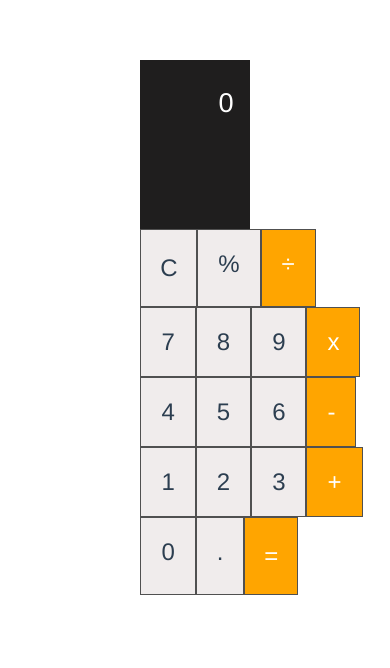
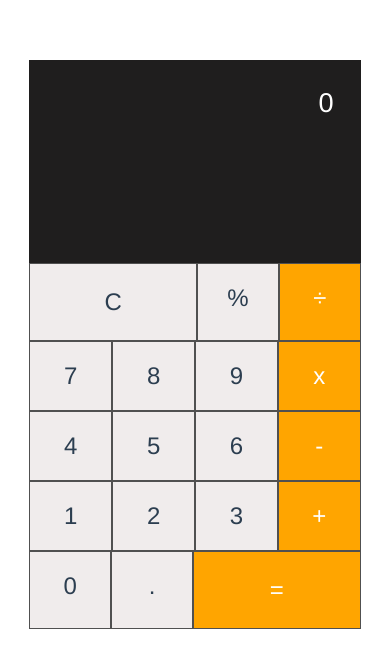
Before and after one commit to RomanVasylyna/vueCalculator, a Vue app: page / in a window 390 px wide. Shown: the top 668 px of the page. Built offline with nearby package versions, Linux system fonts and the light colour scheme.

Commit message:
Mobile Layout

```diff
--- a/src/components/Calculator.vue
+++ b/src/components/Calculator.vue
@@ -12,7 +12,7 @@
 
         <!-- Bottom Display -->
         <p class="secondary-muted"
-        v-if="showSecondary" :class="{'secondary-normal' : equalsStatus}"
+        v-if="showSecondary"
         >{{secondary || '0'}}</p>
 
 
@@ -94,7 +94,7 @@ this.equalsStatus = false;
 // Type numbers
 type(e) {
  if(this.equalsStatus) { //If equals buttons has been clicked
- this.clear(); //Wipe out data
+//  this.clear(); //Wipe out data
  }
  if(this.operation === '') { // Until operation has been defined
  this.left += e.target.innerHTML; // Add numbers to left display
@@ -121,14 +121,16 @@ this.right += '.';
 // Getting percentages of a current number
 // parseFloat - recieves a string and returns decimal with a dot
 percent() {
-if(!this.left.includes('%')) {
-this.left += '%';
-this.showSecondary = true;
-this.secondary = `${parseFloat(this.left) / 100}`; // Return back the string
-} if(this.left === '0') {
-this.left = '0';
+if(!this.left.includes('%')) { // If left display doesn't have %
+this.left += '%'; // Add % sign
+this.showSecondary = true; // Show secondary display
+this.secondary = `${parseFloat(this.left) / 100}`; // Calculate the percentages
+// } if(this.left === '0') {
+// this.left = '0';
+// }
 }
 },
+
 
 makeOperation(e) {
 let sign = e.target.innerHTML.toString();
@@ -153,9 +155,12 @@ return parseInt(a) * parseInt(b);
 equals() {
 // this.secondary = this.setOperation(this.left, this.right);
 this.equalsStatus = true;
-this.showMain = false;
+this.showMain = true;
 this.operation = '';
-this.left = this.secondary;
+this.left = this.secondary.toString();
+this.secondary = '';
+this.showSecondary = false;
+this.right = '';
 },
 
 
@@ -197,11 +202,13 @@ color: gray;
 padding-left: 25vw;
 }
 
-.secondary-normal{
+/* .secondary-normal{
 color: #fff;
 padding-left: 25vw;
 padding-bottom: 5px;
-}
+техпаспорт 21
+заява 27
+} */
 
 .first-row, .second-row, .third-row, .fourth-row, .fifth-row{
 display: flex;
@@ -209,11 +216,13 @@ flex-direction: row;
 }
 
 .first-row .clear{
-padding: 1em 4.8vw;
+padding: 1em 17%;
 }
 
+/* 4.8vw */
+
 .fifth-row .yellow-btn{
-padding: 1em 4.8vw;
+padding: 1em 17%;
 }
 
 .btn{
@@ -237,4 +246,81 @@ cursor: pointer;
 width: 20vw;
 }
 
+/* Phones */
+@media (max-width: 690px) {
+
+.calculator{
+display: flex;
+flex-direction: column;
+width: 85vw;
+margin: 8px auto;
+font-size: 1.5rem;
+}
+
+.display{
+display: flex;
+flex-direction: column;
+background: rgb(31, 30, 30);
+color: #fff;
+height: 24vh;
+font-size: 1.7rem;
+padding-right: 1em;
+}
+
+.first-row .clear{
+padding: 1em 19%;
+}
+
+/* 4.8vw */
+
+.fifth-row .yellow-btn{
+padding: 1em 19%;
+}
+
+.secondary-muted{
+color: gray;
+padding-left: 65vw;
+}
+
+
+}
+
+/* Ipad and other tablets*/
+@media only screen and (max-width: 800px) and (min-width: 700px) {
+
+.calculator{
+display: flex;
+flex-direction: column;
+width: 55vw;
+margin: 15px auto;
+font-size: 1.5rem;
+}
+
+.display{
+display: flex;
+flex-direction: column;
+background: rgb(31, 30, 30);
+color: #fff;
+height: 24vh;
+font-size: 1.7rem;
+padding-right: 1em;
+}
+
+.first-row .clear{
+padding: 1em 19%;
+}
+
+/* 4.8vw */
+
+.fifth-row .yellow-btn{
+padding: 1em 19%;
+}
+
+.secondary-muted{
+color: gray;
+padding-left: 40vw;
+}
+
+}
+
 </style>
```
